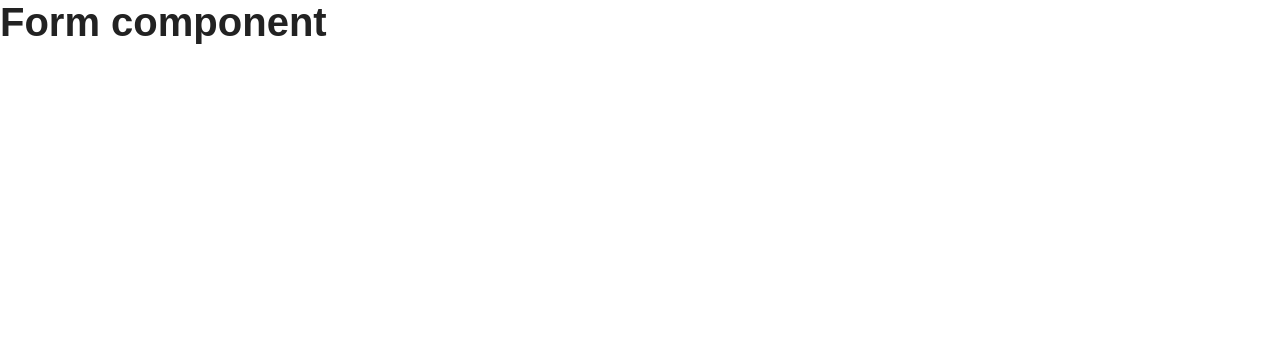
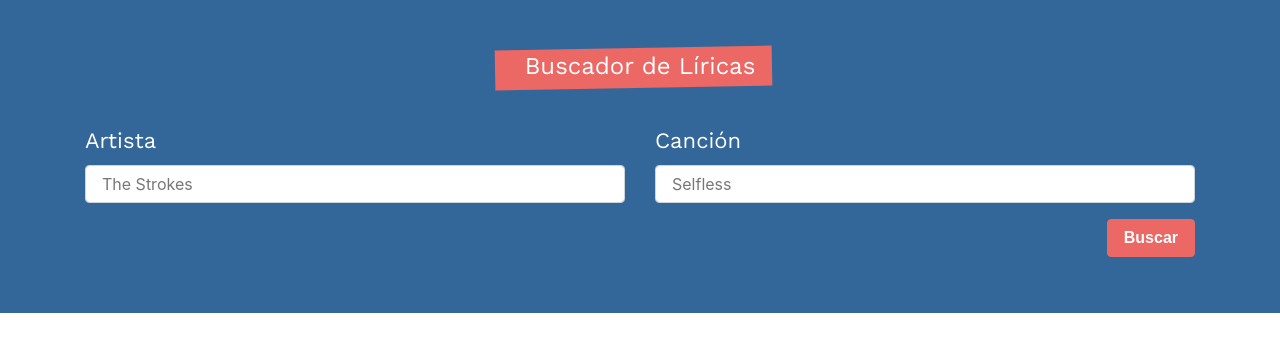
Before and after one commit to santiago-rodrig/song-lyrics-searcher, a React (Create React App) app: page / in a window 1280 px wide. Shown: the top 352 px of the page. Built offline with nearby package versions, Linux system fonts and the light colour scheme; a web font is replaced by a local one.

Commit message:
feature: Form jsx return expression

```diff
--- a/src/components/Form.js
+++ b/src/components/Form.js
@@ -1,7 +1,34 @@
 import React from "react";
 
 const Form = () => {
-  return <h1>Form component</h1>;
+  return (
+    <div className="bg-info">
+      <div className="container">
+        <div className="row">
+          <form className="col card text-white bg-transparent mb-5 pt-5 pb-2">
+            <fieldset>
+              <legend className="text-center">Buscador de Líricas</legend>
+              <div className="row">
+                <div className="col-md-6">
+                  <div className="form-group">
+                    <label>Artista</label>
+                    <input type="text" className="form-control" name="artist" placeholder="The Strokes" />
+                  </div>
+                </div>
+                <div className="col-md-6">
+                  <div className="form-group">
+                    <label>Canción</label>
+                    <input type="text" className="form-control" name="song" placeholder="Selfless" />
+                  </div>
+                </div>
+              </div>
+              <button type="submit" className="btn btn-primary float-right">Buscar</button>
+            </fieldset>
+          </form>
+        </div>
+      </div>
+    </div>
+  )
 };
 
 export default Form;
```
